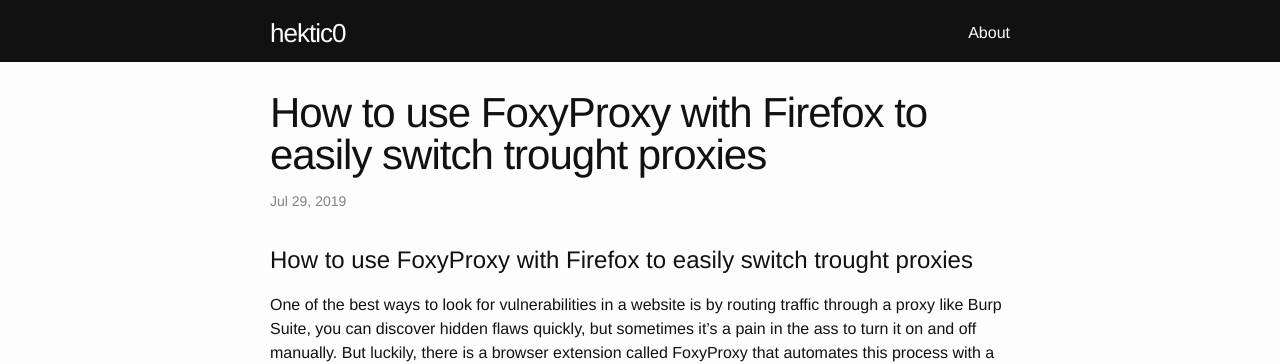
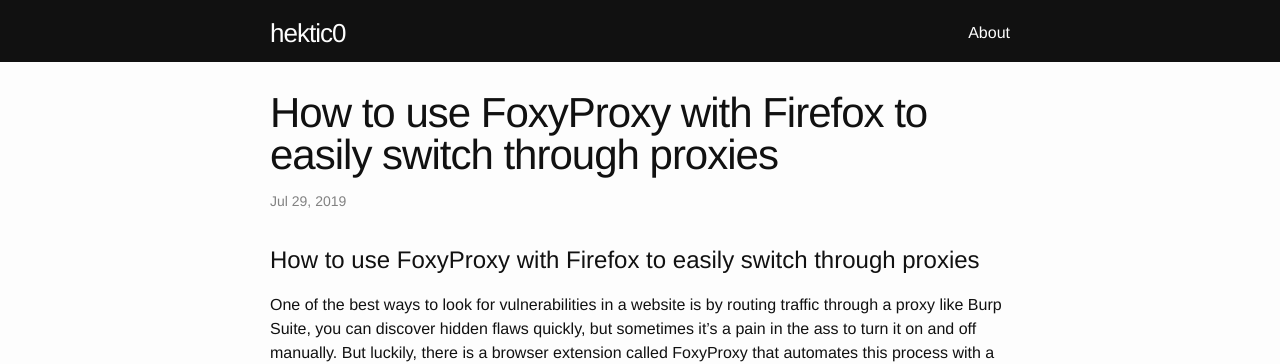
Before and after one commit to d4rckh/h3kt1c0.github.io, a Jekyll site: the page built from _posts/2019-07-29-How-to-use-FoxyProxy-with-Firefox-to-easily-switch-through-proxies.md, in a window 1280 px wide. Shown: the top 364 px of the page. Built offline with Jekyll 4.4.1, drawn with Linux system fonts in a browser that asks for light colours.

Commit message:
Update and rename 2019-07-29-How-to-use-FoxyProxy-with-Firefox-to-easily-switch-trought-proxies.md to 2019-07-29-How-to-use-FoxyProxy-with-Firefox-to-easily-switch-through-proxies.md

```diff
--- a/_posts/2019-07-29-How-to-use-FoxyProxy-with-Firefox-to-easily-switch-trought-proxies.md
+++ b/_posts/2019-07-29-How-to-use-FoxyProxy-with-Firefox-to-easily-switch-through-proxies.md
@@ -1,9 +1,9 @@
 ---
 layout: post
-title:  "How to use FoxyProxy with Firefox to easily switch trought proxies"
+title:  "How to use FoxyProxy with Firefox to easily switch through proxies"
 ---
 
-# How to use FoxyProxy with Firefox to easily switch trought proxies
+# How to use FoxyProxy with Firefox to easily switch through proxies
 
 One of the best ways to look for vulnerabilities in a website is by routing traffic through a proxy like Burp Suite, you can discover hidden flaws quickly, but sometimes it's a pain in the ass to turn it on and off manually. But luckily, there is a browser extension called FoxyProxy that automates this process with a single click of a button.
 
```
